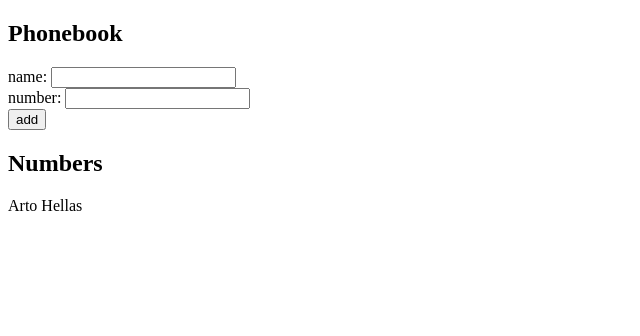
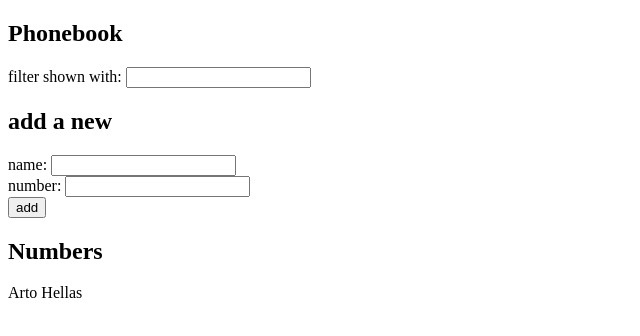
Before and after one commit to JuhoKangas/full-stack-open, a React (Create React App) app in the folder part2/phonebook/: page / in a window 1280 px wide. Shown: the top 336 px of the page, without its empty margins (0-640 px from the left). Built offline with nearby package versions, Linux system fonts and the light colour scheme.

Commit message:
fix creating a component inside a component

```diff
--- a/part2/phonebook/src/App.js
+++ b/part2/phonebook/src/App.js
@@ -1,17 +1,17 @@
 import { useState } from "react";
+
+const Person = ({ name, number }) => {
+	return (
+		<div>
+			{name} {number}
+		</div>
+	);
+};
 
 const App = () => {
 	const [persons, setPersons] = useState([{ name: "Arto Hellas" }]);
 	const [newName, setNewName] = useState("");
 	const [newNumber, setNewNumber] = useState("");
-
-	const Person = ({ name, number }) => {
-		return (
-			<div>
-				{name} {number}
-			</div>
-		);
-	};
 
 	const handleAdd = (e) => {
 		e.preventDefault();
@@ -39,6 +39,10 @@
 	return (
 		<div>
 			<h2>Phonebook</h2>
+			<div>
+				filter shown with: <input type="text" />
+			</div>
+			<h2>add a new</h2>
 			<form>
 				<div>
 					name: <input value={newName} onChange={handleNameInput} />
```
